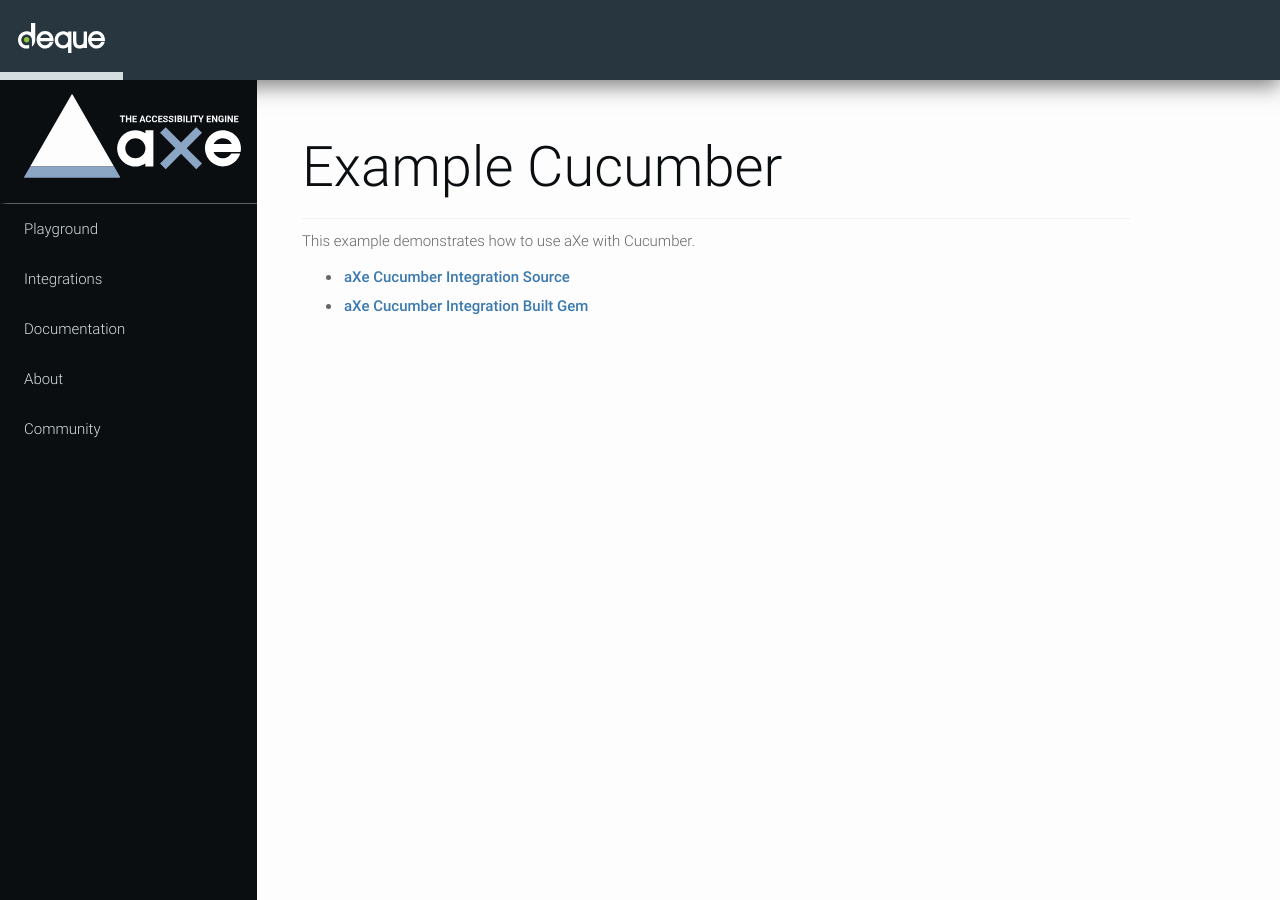
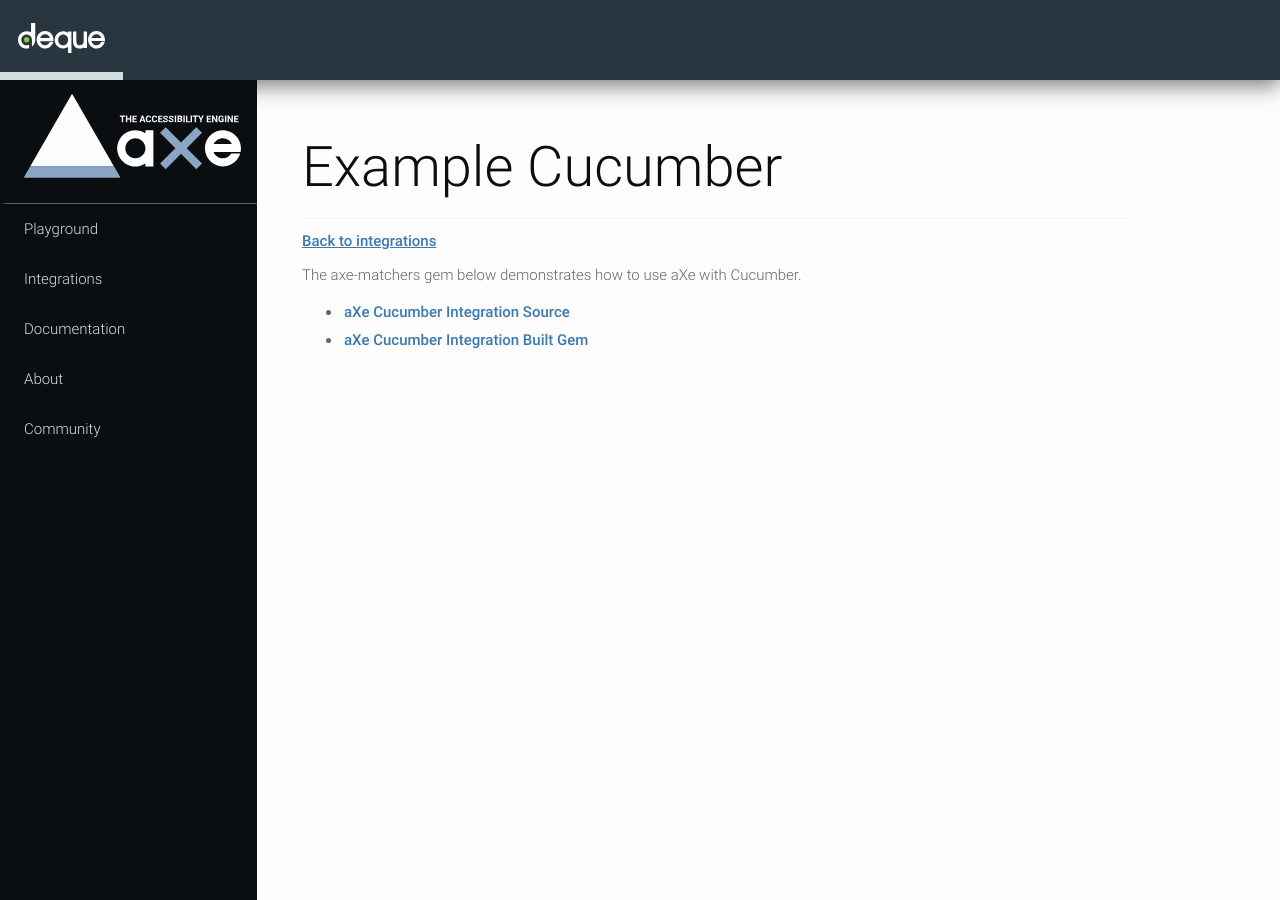
Before and after one commit to dequelabs/axe-website, a Jekyll site: the page built from examples/cucumber.md, in a window 1280 px wide. Built offline with Jekyll 4.4.1, drawn with Linux system fonts in a browser that asks for light colours.

Commit message:
move cucumber to examples

```diff
--- a/cucumber/index.md
+++ b/examples/cucumber.md
@@ -2,8 +2,9 @@
 layout: page
 title: Example Cucumber
 ---
+[Back to integrations](/examples/)
 
-This example demonstrates how to use aXe with Cucumber.
+The axe-matchers gem below demonstrates how to use aXe with Cucumber.
 
 * <a class="dqpl-link" href="https://github.com/dequelabs/axe-matchers">aXe Cucumber Integration Source</a>
 * <a class="dqpl-link" href="https://rubygems.org/gems/axe-matchers/">aXe Cucumber Integration Built Gem</a>
```
Also changed, not shown: examples/index.md (+1 -1 lines).
